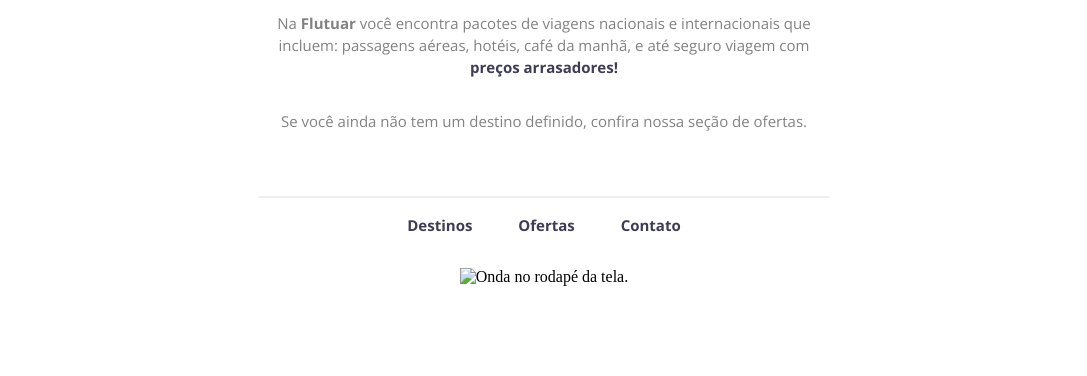
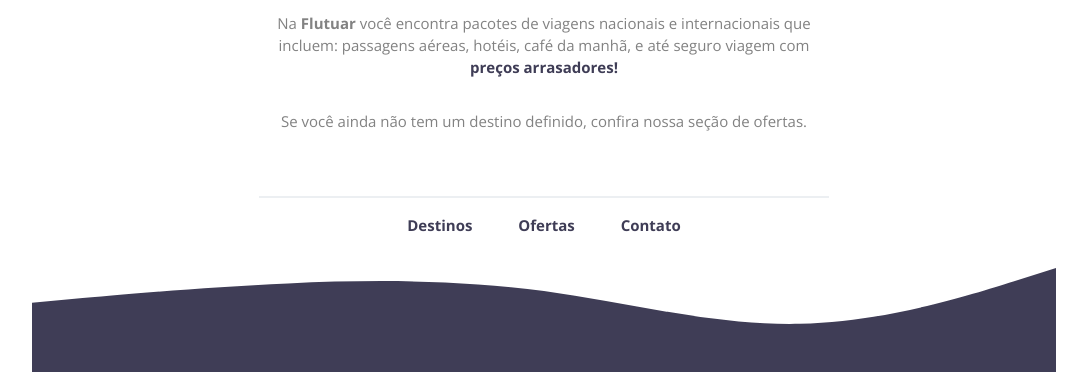
Before and after one commit to bsgon/flutuar, a plain HTML site: page index.html in a window 1280 px wide. Shown: the part 447-823 px from the top of the page, without its empty margins (96-1183 px from the left). Before the commit the page ends 800 px from the top, so only its background shows below. Drawn offline with nearby package versions, Linux system fonts and the light colour scheme; the site is published under a folder, as on GitHub Pages, so addresses that start at the root find nothing.

Commit message:
Update index.html

```diff
--- a/index.html
+++ b/index.html
@@ -33,5 +33,5 @@
     href="https://flutuar.com.br/ofertas"> Ofertas</a>
     <a href="mailto:contato@flutuar.com"> Contato</a>
 </div>
-    <img id="rodape" src="/Imagens/rodape.svg" alt="Onda no rodapé da tela.">
+    <img id="rodape" src="./Imagens/rodape.svg" alt="Onda no rodapé da tela.">
 </html>
```
